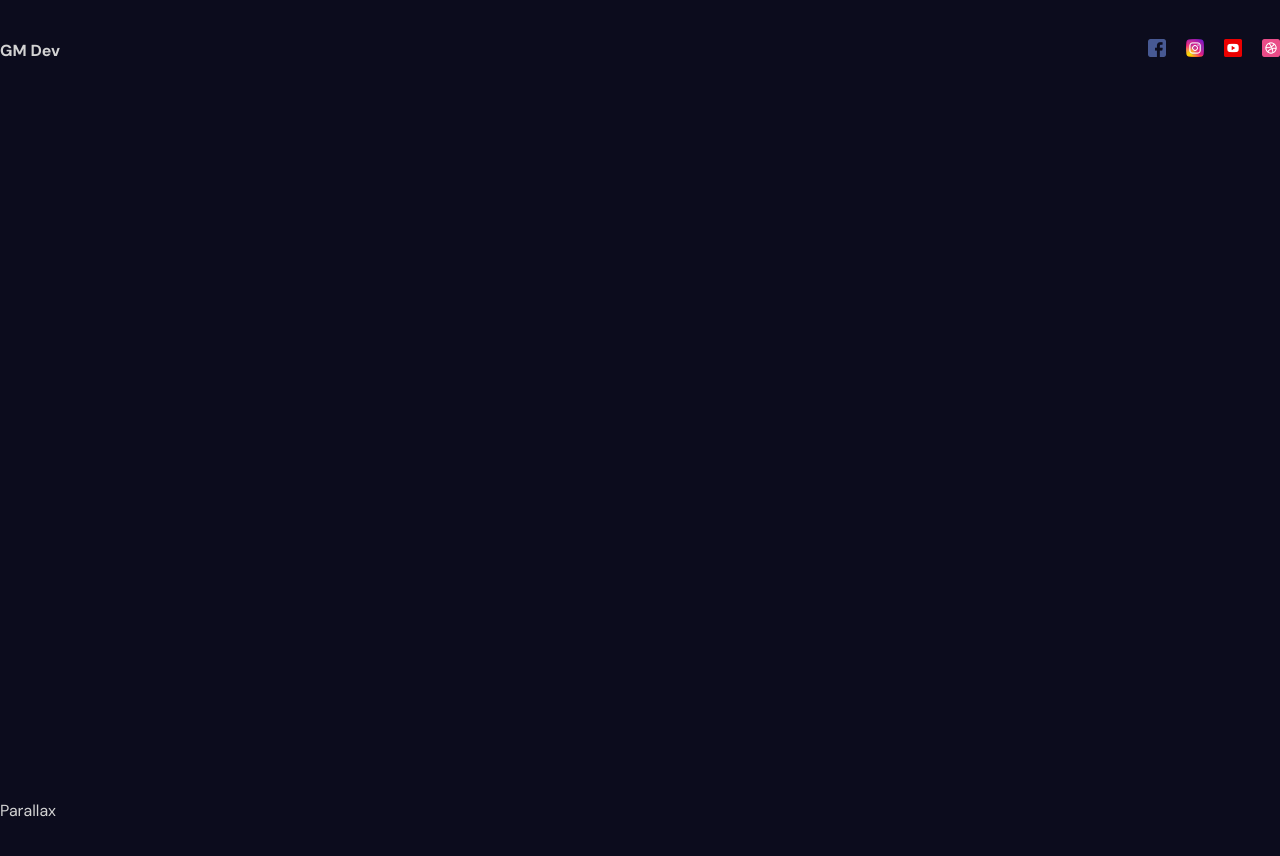
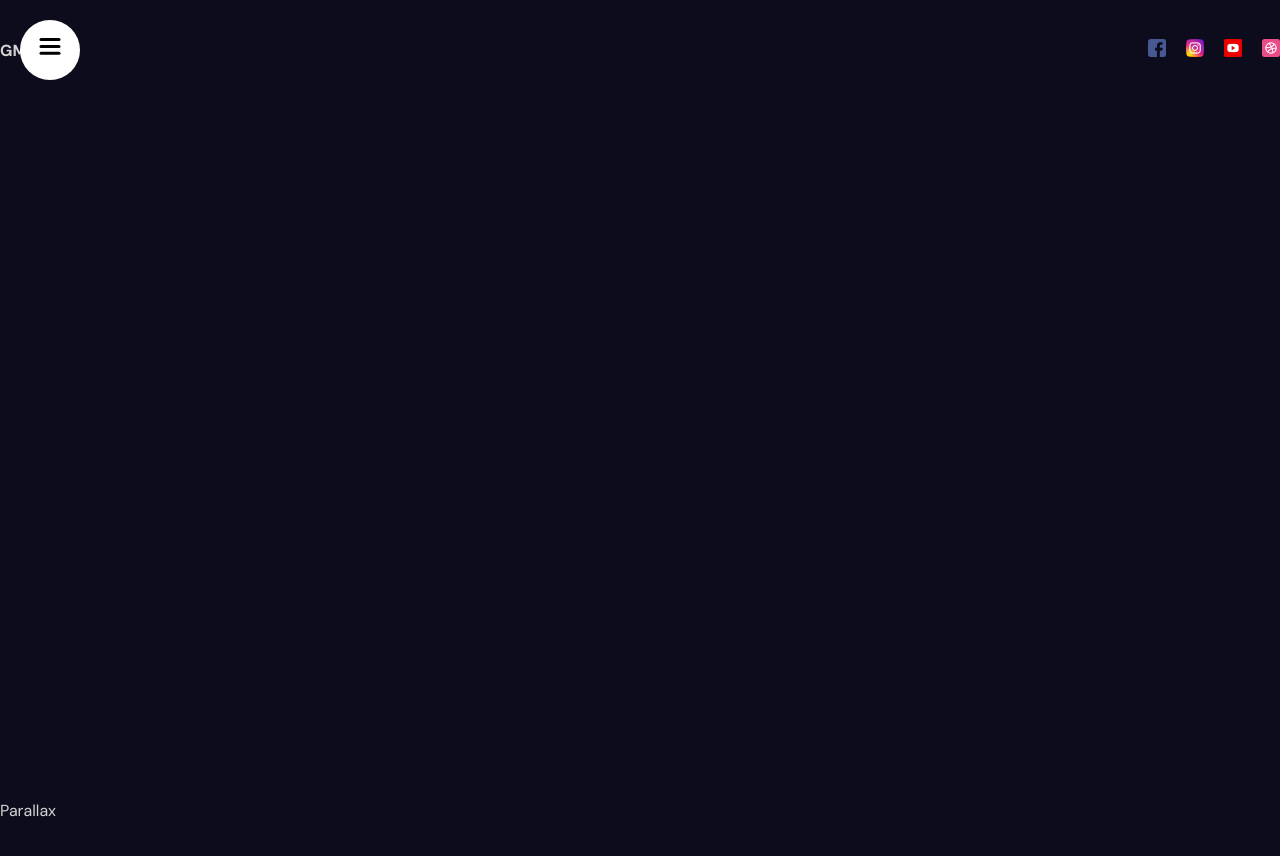
Before and after one commit to gio797/animated-portfolio, a React (Vite) app: page / in a window 1280 px wide. Shown: the top 856 px of the page. Built offline with nearby package versions, Linux system fonts and the light colour scheme.

Commit message:
add navbar

```diff
--- a/src/App.tsx
+++ b/src/App.tsx
@@ -5,16 +5,16 @@ import Navbar from "./components/navbar/Navbar";
 const App = () => {
   return (
     <div>
-      <section>
+      <section id="Homepage">
         <Navbar />
       </section>
-      <section>Parallax</section>
+      <section id="Services">Parallax</section>
       <section>Services</section>
-      <section>Parallax</section>
+      <section id="Portfolio">Parallax</section>
       <section>Portfolio1</section>
       <section>Portfolio2</section>
       <section>Portfolio3</section>
-      <section>Contact</section>
+      <section id="Contact">Contact</section>
     </div>
   );
 };
--- a/src/components/navbar/Navbar.tsx
+++ b/src/components/navbar/Navbar.tsx
@@ -1,5 +1,7 @@
 import React from "react";
 import "./navbar.scss";
+import { motion } from "framer-motion";
+import Sidebar from "../sidebar/Sidebar";
 
 type Props = {};
 
@@ -7,8 +9,15 @@ function Navbar({}: Props) {
   return (
     <div className="navbar">
       {/* sidebar */}
+      <Sidebar />
       <div className="wrapper">
-        <span>GM Dev</span>
+        <motion.span
+          initial={{ opacity: 0, scale: 0.5 }}
+          animate={{ opacity: 1, scale: 1 }}
+          transition={{ duration: 0.5 }}
+        >
+          GM Dev
+        </motion.span>
         <div className="social">
           <a href="#">
             <img src="/facebook.png" alt="" />
--- /dev/null
+++ b/src/components/sidebar/Sidebar.tsx
@@ -0,0 +1,38 @@
+import React, { useState } from "react";
+import ToggleButton from "./toggleButton/ToggleButton";
+import Links from "./links/Links";
+import "./sidebar.scss";
+import { motion } from "framer-motion";
+
+function Sidebar() {
+  const [open, setOpen] = useState<boolean>(false);
+
+  const variants = {
+    open: {
+      clipPath: "circle(1200px at 50px 50px)",
+      transition: {
+        type: "spring",
+        stiffness: 20,
+      },
+    },
+    closed: {
+      clipPath: "circle(30px at 50px 50px)",
+      transition: {
+        delay: 0.5,
+        type: "spring",
+        stiffness: 400,
+        damping: 40,
+      },
+    },
+  };
+  return (
+    <motion.div className="sidebar" animate={open ? "open" : "closed"}>
+      <motion.div className="bg" variants={variants}>
+        <Links />
+      </motion.div>
+      <ToggleButton setOpen={setOpen} />
+    </motion.div>
+  );
+}
+
+export default Sidebar;
--- /dev/null
+++ b/src/components/sidebar/links/Links.tsx
@@ -0,0 +1,17 @@
+import React from "react";
+// import "./links.scss";
+
+const items = ["Homepage", "Services", "Portfolio", "Contacts", "About"];
+function links() {
+  return (
+    <div className="links">
+      {items.map((item) => (
+        <a href={`#${item}`} key={item}>
+          {item}
+        </a>
+      ))}
+    </div>
+  );
+}
+
+export default links;
--- /dev/null
+++ b/src/components/sidebar/sidebar.scss
@@ -0,0 +1,44 @@
+.sidebar {
+  display: flex;
+  flex-direction: column;
+  align-items: center;
+  justify-content: center;
+  background-color: #fff;
+  color: black;
+
+  .bg {
+    position: fixed;
+    top: 0;
+    left: 0;
+    bottom: 0;
+    width: 400px;
+    background-color: #fff;
+
+    .links {
+      position: absolute;
+      width: 100%;
+      height: 100%;
+      display: flex;
+      flex-direction: column;
+      align-items: center;
+      justify-content: center;
+      gap: 20px;
+
+      a {
+        font-size: 40px;
+      }
+    }
+  }
+
+  button {
+    width: 50px;
+    height: 50px;
+    border-radius: 50%;
+    position: fixed;
+    top: 25px;
+    left: 25px;
+    background-color: transparent;
+    border: none;
+    cursor: pointer;
+  }
+}
--- /dev/null
+++ b/src/components/sidebar/toggleButton/ToggleButton.tsx
@@ -0,0 +1,46 @@
+import React from "react";
+import "./toggleButton.scss";
+import { motion } from "framer-motion";
+
+type ButtonProps = {
+  setOpen: React.Dispatch<React.SetStateAction<boolean>>;
+};
+
+function ToggleButton({ setOpen }: ButtonProps) {
+  return (
+    <button onClick={() => setOpen((prev) => !prev)}>
+      <svg width="23" height="23" viewBox="0 0 23 23">
+        <motion.path
+          strokeWidth="3"
+          stroke="black"
+          strokeLinecap="round"
+          variants={{
+            closed: { d: "M 2 2.5 L 20 2.5" },
+            open: { d: "M 3 16.5 L 17 2.5" },
+          }}
+        />
+        <motion.path
+          strokeWidth="3"
+          stroke="black"
+          strokeLinecap="round"
+          d="M 2 9.423 L 20 9.423"
+          variants={{
+            closed: { opacity: 1 },
+            open: { opacity: 0 },
+          }}
+        />
+        <motion.path
+          strokeWidth="3"
+          stroke="black"
+          strokeLinecap="round"
+          variants={{
+            closed: { d: "M 2 16.346 L 20 16.346" },
+            open: { d: "M 3 2.5 L 17 16.346" },
+          }}
+        />
+      </svg>
+    </button>
+  );
+}
+
+export default ToggleButton;
```
Also changed, not shown: src/components/sidebar/links/links.scss (added), src/components/sidebar/toggleButton/toggleButton.scss (added).
